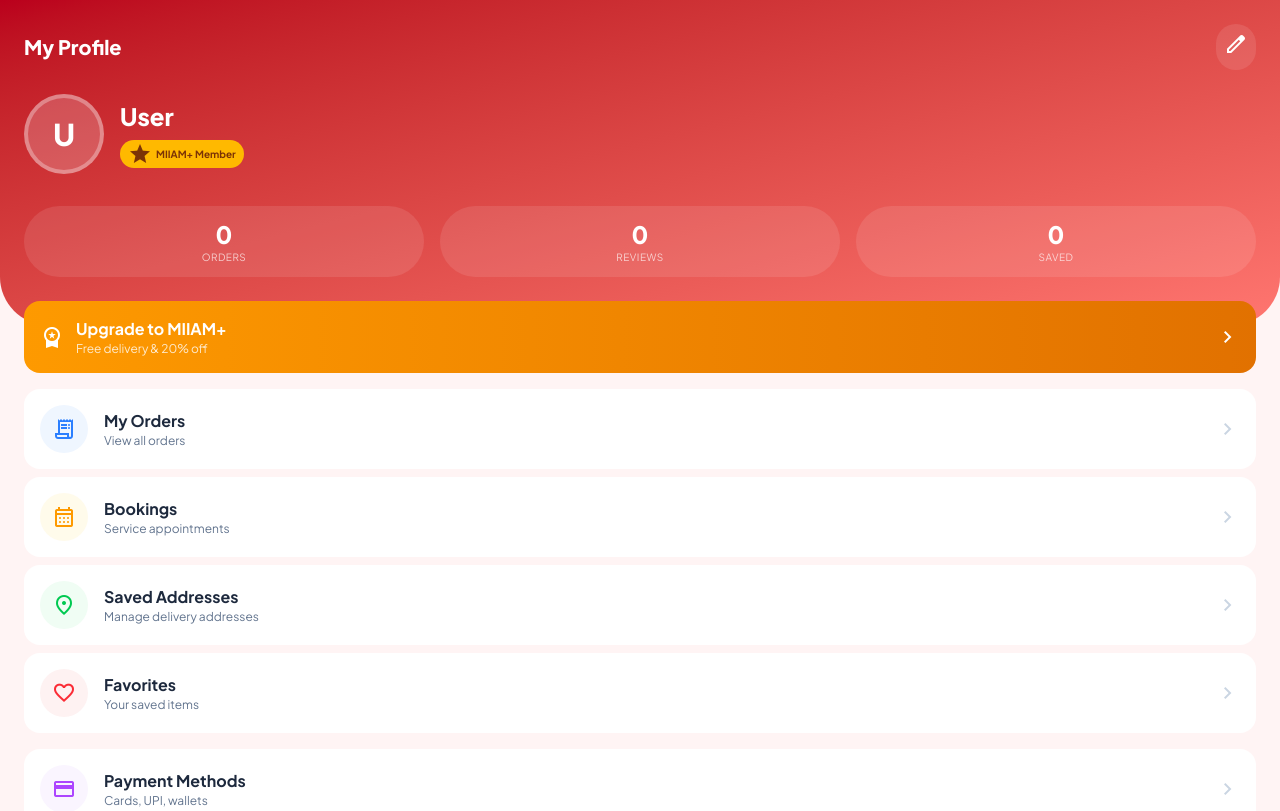
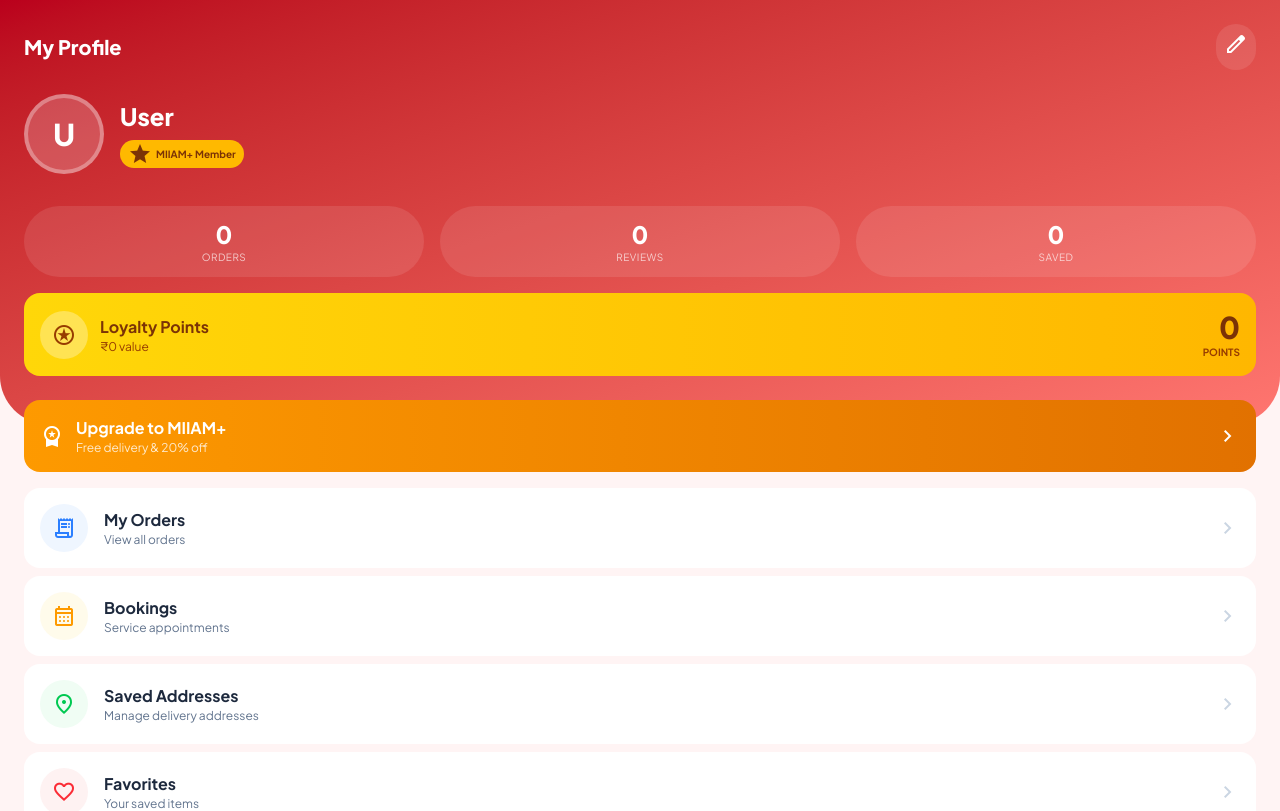
Before and after one commit to mayankinkk/MIIAM, a Next.js app in the folder miiam-app/: page /app/profile in a window 1280 px wide. Shown: the top 811 px of the page. Built offline with nearby package versions, Linux system fonts and the light colour scheme; no server answers.

Commit message:
Add loyalty points display in user profile with link to referral page

```diff
--- a/miiam-app/src/app/app/profile/page.tsx
+++ b/miiam-app/src/app/app/profile/page.tsx
@@ -109,6 +109,23 @@ export default function EnhancedProfilePage() {
             <p className="text-[10px] text-white/70 uppercase tracking-wider">Saved</p>
           </div>
         </div>
+
+        {/* Loyalty Points Banner */}
+        <Link href="/app/referral" className="mt-4 bg-gradient-to-r from-[#ffd709] to-[#ffb700] rounded-2xl p-4 flex items-center justify-between block">
+          <div className="flex items-center gap-3">
+            <div className="w-12 h-12 bg-white/30 rounded-xl flex items-center justify-center">
+              <span className="material-symbols-outlined text-amber-800 text-2xl">stars</span>
+            </div>
+            <div>
+              <p className="font-bold text-amber-900">Loyalty Points</p>
+              <p className="text-xs text-amber-800">₹{(profile?.total_loyalty_points || 0) * 0.1} value</p>
+            </div>
+          </div>
+          <div className="text-right">
+            <p className="text-3xl font-black text-amber-900">{profile?.total_loyalty_points || 0}</p>
+            <p className="text-[10px] text-amber-800 font-bold">POINTS</p>
+          </div>
+        </Link>
       </header>
 
       {/* Menu Items */}
```
